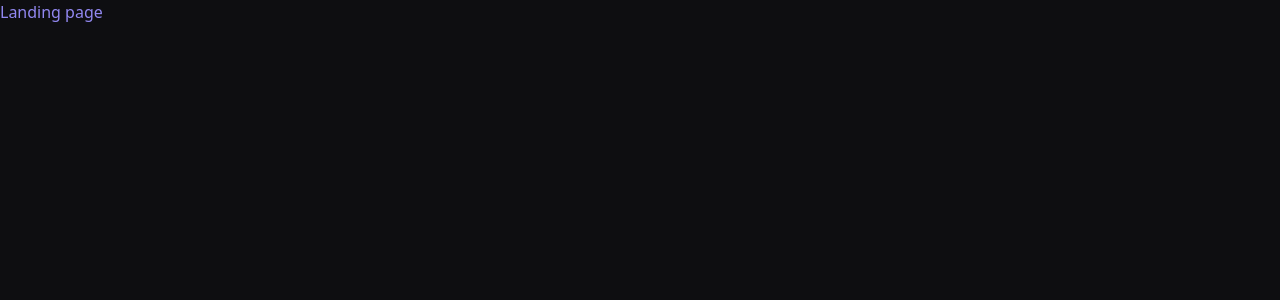
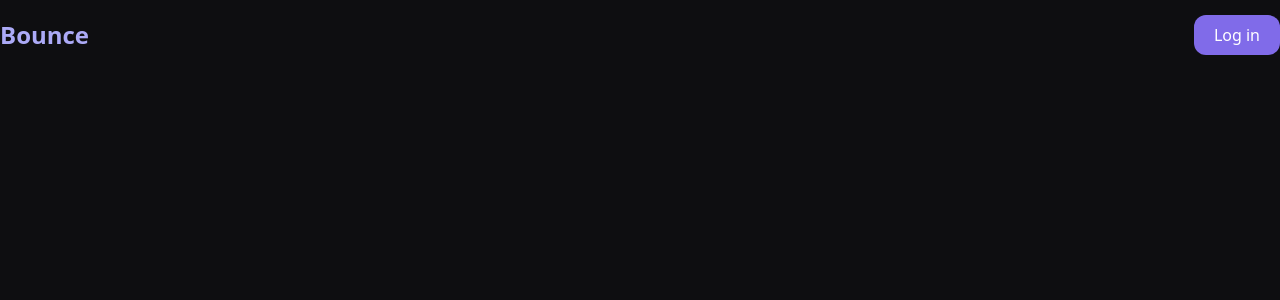
Before and after one commit to karal63/Bounce, a Vue app in the folder client/: page / in a window 1280 px wide. Shown: the top 300 px of the page. Built offline with nearby package versions, Linux system fonts and the light colour scheme.

Commit message:
Add simple landing page.

```diff
--- a/client/src/App.vue
+++ b/client/src/App.vue
@@ -1,7 +1,9 @@
 <script setup lang="ts"></script>
 
 <template>
-    <div class="text-purple-400 h-[100vh] bg-mainDarkBg">
-        <router-view />
+    <div class="flex-center bg-mainDarkBg">
+        <div class="h-[100vh] w-[1300px]">
+            <router-view />
+        </div>
     </div>
 </template>
--- a/client/src/components/Landing/LandingPage.vue
+++ b/client/src/components/Landing/LandingPage.vue
@@ -1,3 +1,19 @@
-<script setup lang="ts"></script>
+<script setup lang="ts">
+import { RouterLink } from "vue-router";
+</script>
 
-<template>Landing page</template>
+<template>
+    <div>
+        <div class="h-[70px] flex items-center justify-between">
+            <h1 class="font-semibold text-2xl text-purple-300">
+                <RouterLink to="/">Bounce</RouterLink>
+            </h1>
+
+            <RouterLink
+                to="/login"
+                class="bg-purple-500 text-white px-5 py-2 rounded-xl hover:bg-purple-400 transition-all"
+                >Log in</RouterLink
+            >
+        </div>
+    </div>
+</template>
```
